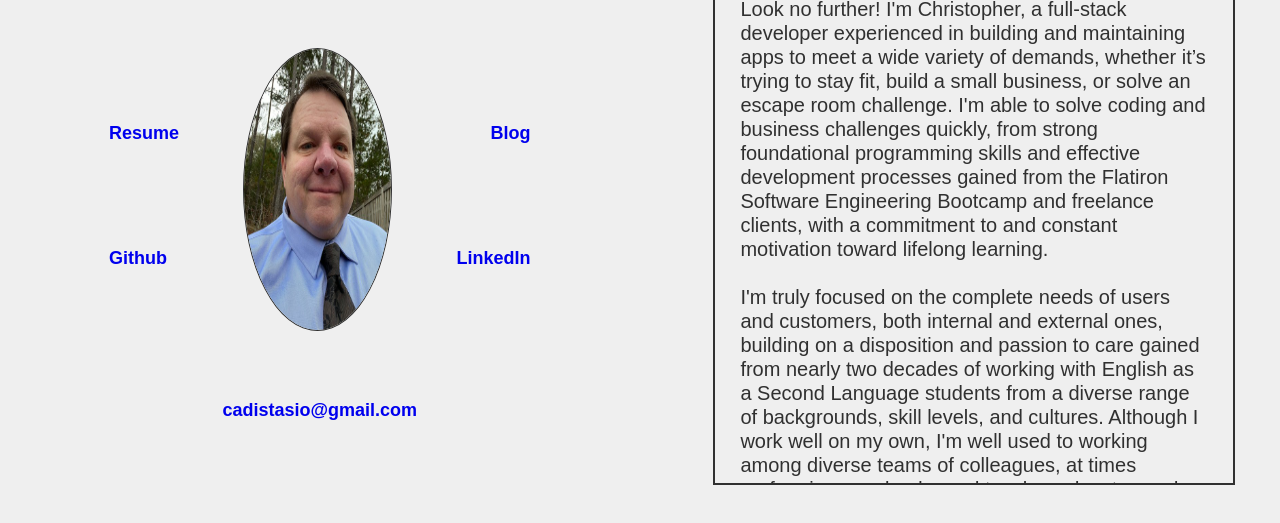
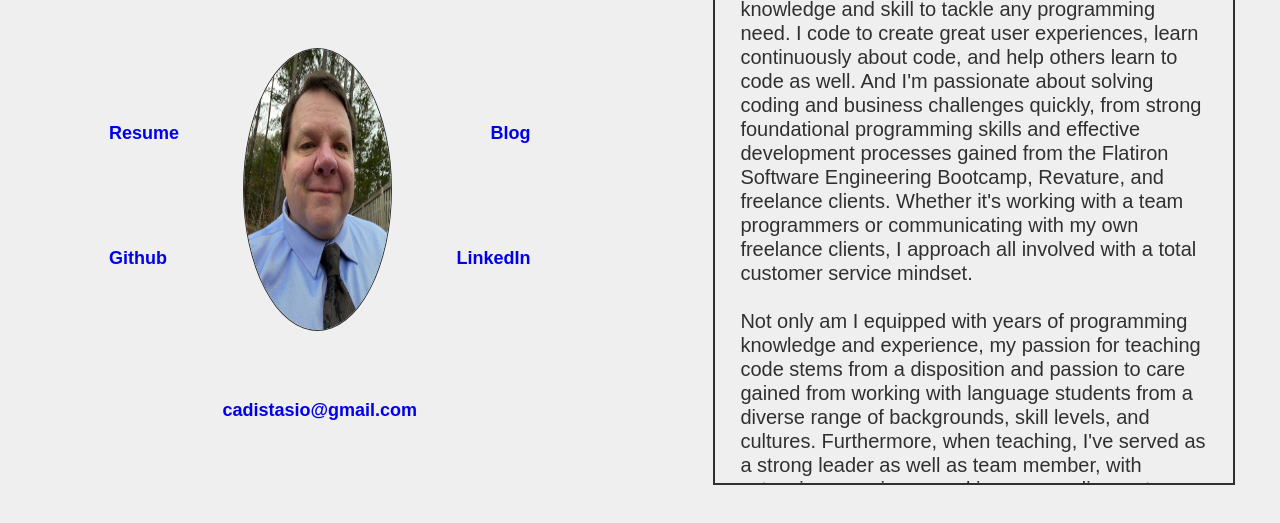
Before and after one commit to stazman/christopher_distasio, a Gatsby site: page / in a window 1280 px wide. Shown: the part 179-702 px from the top of the page. Built offline with nearby package versions, Linux system fonts and the light colour scheme; Gatsby itself is replaced by a stand-in of ours.

Commit message:
Updates resume, message

```diff
--- a/src/components/main.js
+++ b/src/components/main.js
@@ -139,7 +139,7 @@ const MediaQueries = styled.div`
                     }}
                   >
                     <a
-                      href='https://tinyurl.com/y3do934w'
+                      href='https://tinyurl.com/y4g655q6'
                       style={{
                         textDecoration: 'none',
                         paddingTop: '4rem',
@@ -324,9 +324,9 @@ const MediaQueries = styled.div`
                 margin: 0
               }}
             >
-              Are you looking for the full package as a developer? Look no further! I'm Christopher, a full-stack developer experienced in building and maintaining apps to meet a wide variety of demands, whether it’s trying to stay fit, build a small business, or solve an escape room challenge. I'm able to solve coding and business challenges quickly, from strong foundational programming skills and effective development processes gained from the Flatiron Software Engineering Bootcamp and freelance clients, with a commitment to and constant motivation toward lifelong learning.
+              I’m Christopher, a full-stack developer with the knowledge and skill to tackle any programming need. I code to create great user experiences, learn continuously about code, and help others learn to code as well. And I'm passionate about solving coding and business challenges quickly, from strong foundational programming skills and effective development processes gained from the Flatiron Software Engineering Bootcamp, Revature, and freelance clients. Whether it's working with a team programmers or communicating with my own freelance clients, I approach all involved with a total customer service mindset.
               <br></br><br></br>
-              I'm truly focused on the complete needs of users and customers, both internal and external ones, building on a disposition and passion to care gained from nearly two decades of working with English as a Second Language students from a diverse range of backgrounds, skill levels, and cultures. Although I work well on my own, I'm well used to working among diverse teams of colleagues, at times performing as a leader and teacher educator, and always deadset on student success, no matter the role. I transitioned to web development after seeing how using and developing lessons from web-based tools transformed my classrooms in efficiency and effectiveness. Now as a developer and software engineer, I help make, maintain, and improve the tools themselves.
+              Not only am I equipped with years of programming knowledge and experience, my passion for teaching code stems from a disposition and passion to care gained from working with language students from a diverse range of backgrounds, skill levels, and cultures. Furthermore, when teaching, I've served as a strong leader as well as team member, with extensive experience working among diverse teams of colleagues and presenting about successful classroom experiences.
               <br></br><br></br>
               Technical Skills: Angular 10, AJAX, APIs, ASP.NET, Atom, AWS EC2, AWS Elastic Beanstalk, AWS RDS, Axios, back end web developer, Bootstrap, Capybara, cPanel, C#, CSS, DBeaver, Eclipse, ERB, Faraday, front controller design pattern, front end web developer, Express.js, Gatsby, Git, Github, Heroku, HTML, Java (EE8), JavaScript, JBoss, JDBC, Jenkins, jQuery, JSON, JSP, JSTL, JUnit, Linux, MacOS, Maven, MongoDB, MVC design pattern, Netlify, Node.js, OmniAuth, PgAdmin, PLSQL, PostgreSQL, Postman, Pry, React, React-Bootstrap, Redux, REST, RSpec, Ruby on Rails, SEO, Servlets, Sessions, Sqlite3, styled-components, TDD, Tomcat Catalina, TypeScript, Webpack, WildFly
             </p>
```
